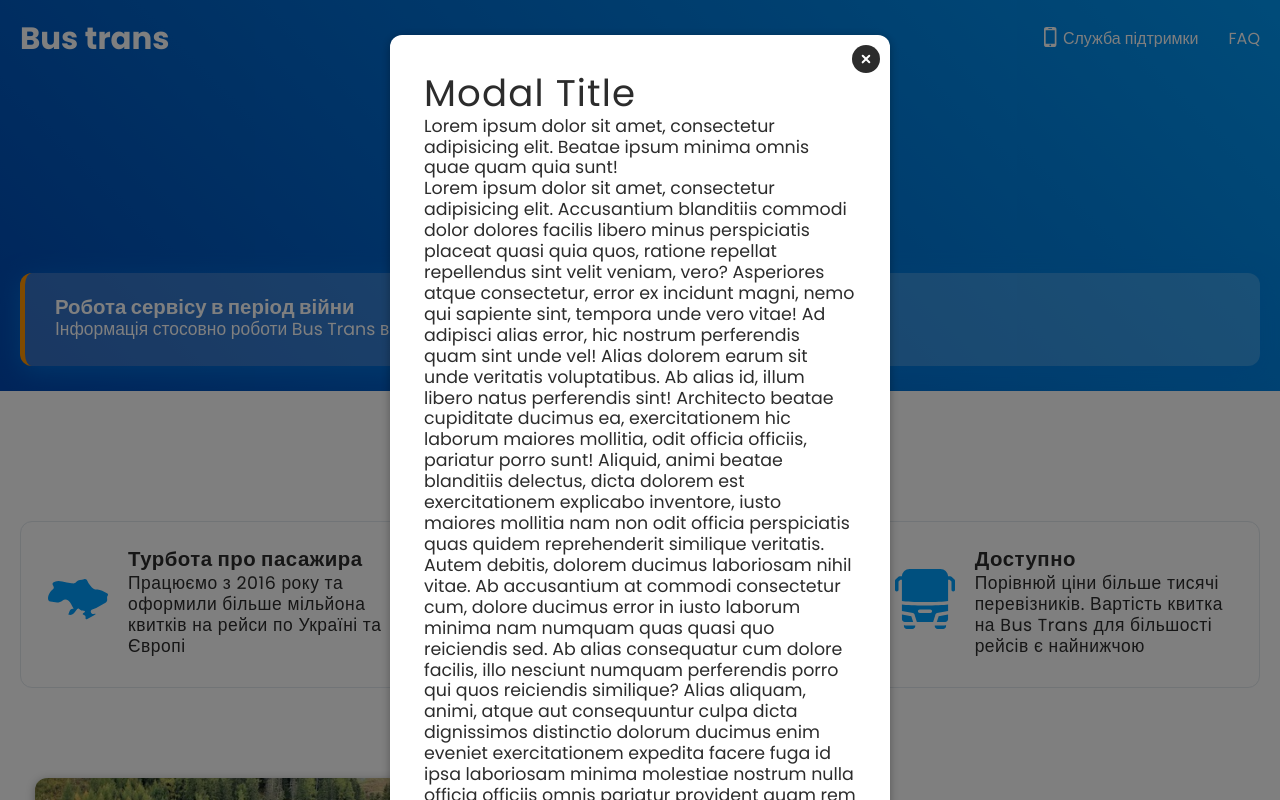
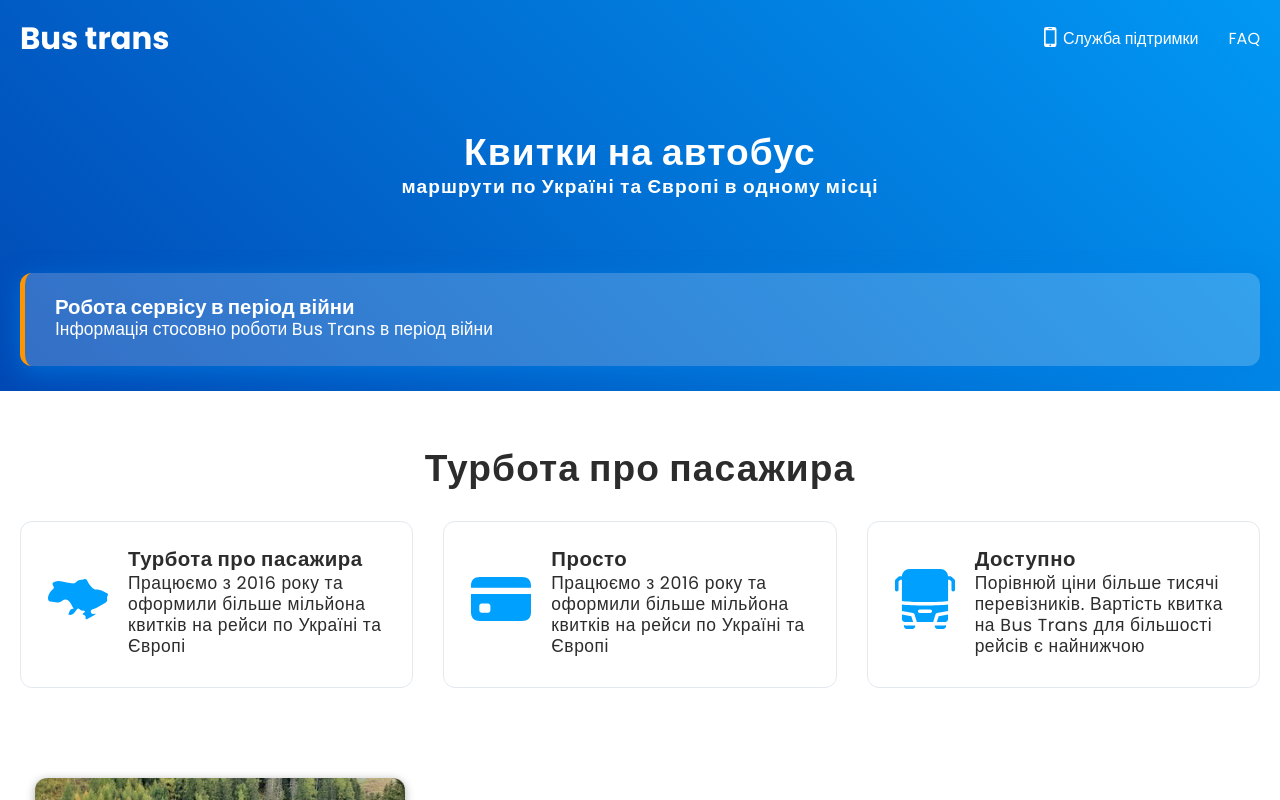
Before and after one commit to LVAndr/bus-transportation, a Vue app: page / in a window 1280 px wide. Shown: the top 800 px of the page. Built offline with nearby package versions, Linux system fonts and the light colour scheme.

Commit message:
add functionality to ModalWindow.vue

```diff
--- a/src/components/HeroSection.vue
+++ b/src/components/HeroSection.vue
@@ -8,6 +8,7 @@ const informerContent = ref({
   title: 'Робота сервісу в період війни',
   description: 'Інформація стосовно роботи Bus Trans в період війни'
 })
+const showModal = ref(false);
 </script>
 
 <template>
@@ -19,8 +20,17 @@ const informerContent = ref({
           <span class="hero__title-bottom" >маршрути по Україні та Європі в одному місці</span>
         </h1>
       </div>
-      <informer-card :informer-title="informerContent.title" :informer-description="informerContent.description"/>
-      <modal-window :modal-id="'header-modal-informer'"/>
+      <informer-card
+          @click="showModal = true"
+          :informer-title="informerContent.title"
+          :informer-description="informerContent.description"
+      />
+      <modal-window
+          v-if="showModal"
+          :class="showModal ? 'open' : ''"
+          @close="showModal = false"
+          :modal-id="'header-modal-informer'"
+      />
     </div>
   </section>
 </template>
--- a/src/components/ModalWindow.vue
+++ b/src/components/ModalWindow.vue
@@ -1,7 +1,6 @@
 <script setup>
 import {ref} from "vue";
 
-const isOpen = ref(true)
 const props = defineProps({
   modalId: {
     type: String,
@@ -18,15 +17,20 @@ const props = defineProps({
     default: 'Lorem ipsum dolor sit amet, consectetur adipisicing elit. Beatae ipsum minima omnis quae quam quia sunt!',
   }
 })
+const emits = defineEmits(['close']);
+
+function closeModal() {
+  emits('close');
+}
 </script>
 
 <template>
 <div
     class="modal"
-    :class="isOpen ? 'open' : ''"
+    @click.self="closeModal"
 >
   <div class="modal__box">
-    <button class="btn-reset modal__btn" @click="isOpen !== isOpen">
+    <button class="btn-reset modal__btn" @click="closeModal">
       <svg xmlns="http://www.w3.org/2000/svg" id="Bold" viewBox="0 0 24 24" width="20" height="20">
         <path
             fill="#fff" d="M14.121,12,18,8.117A1.5,1.5,0,0,0,15.883,6L12,9.879,8.11,5.988A1.5,1.5,0,1,0,5.988,8.11L9.879,12,6,15.882A1.5,1.5,0,1,0,8.118,18L12,14.121,15.878,18A1.5,1.5,0,0,0,18,15.878Z"/>
```
